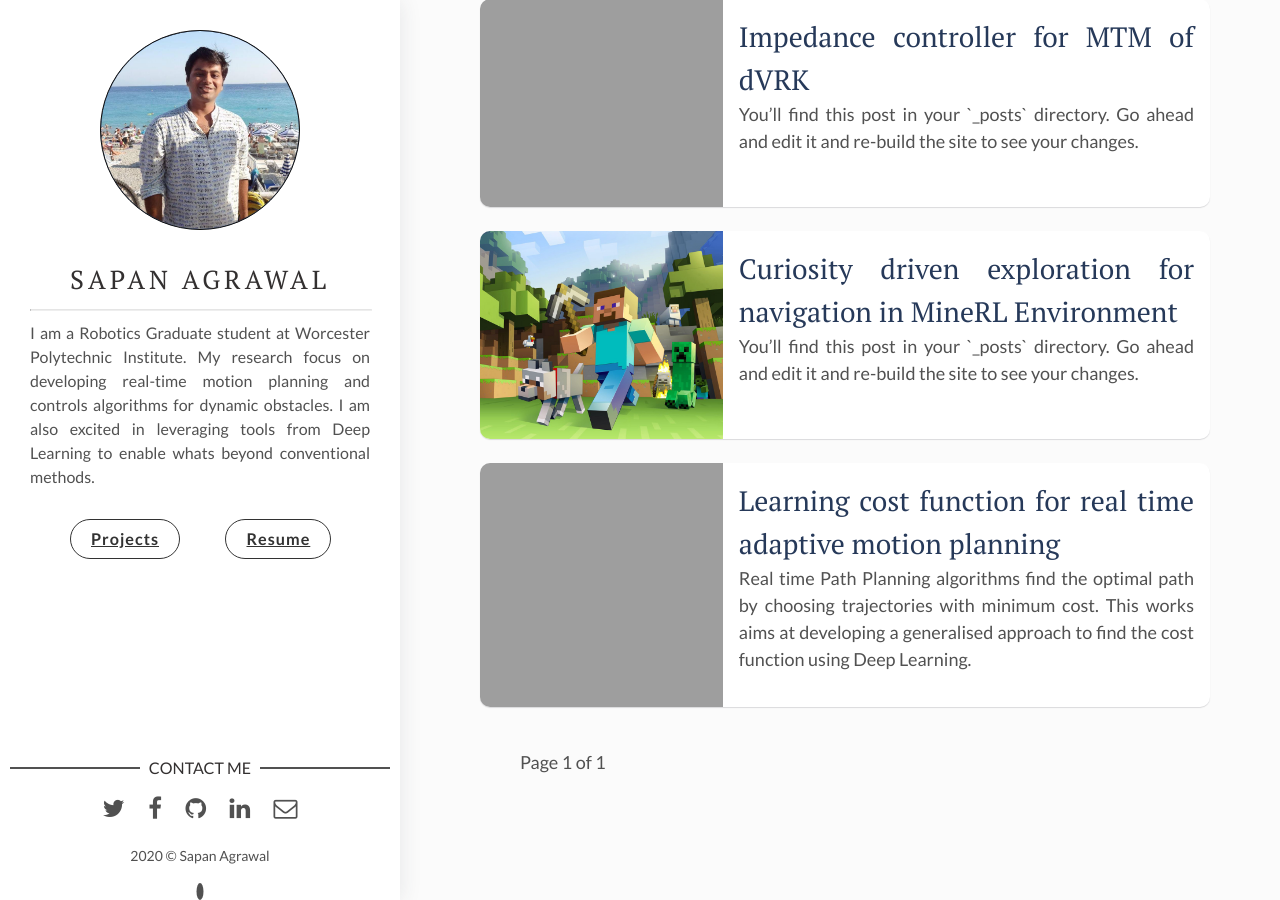
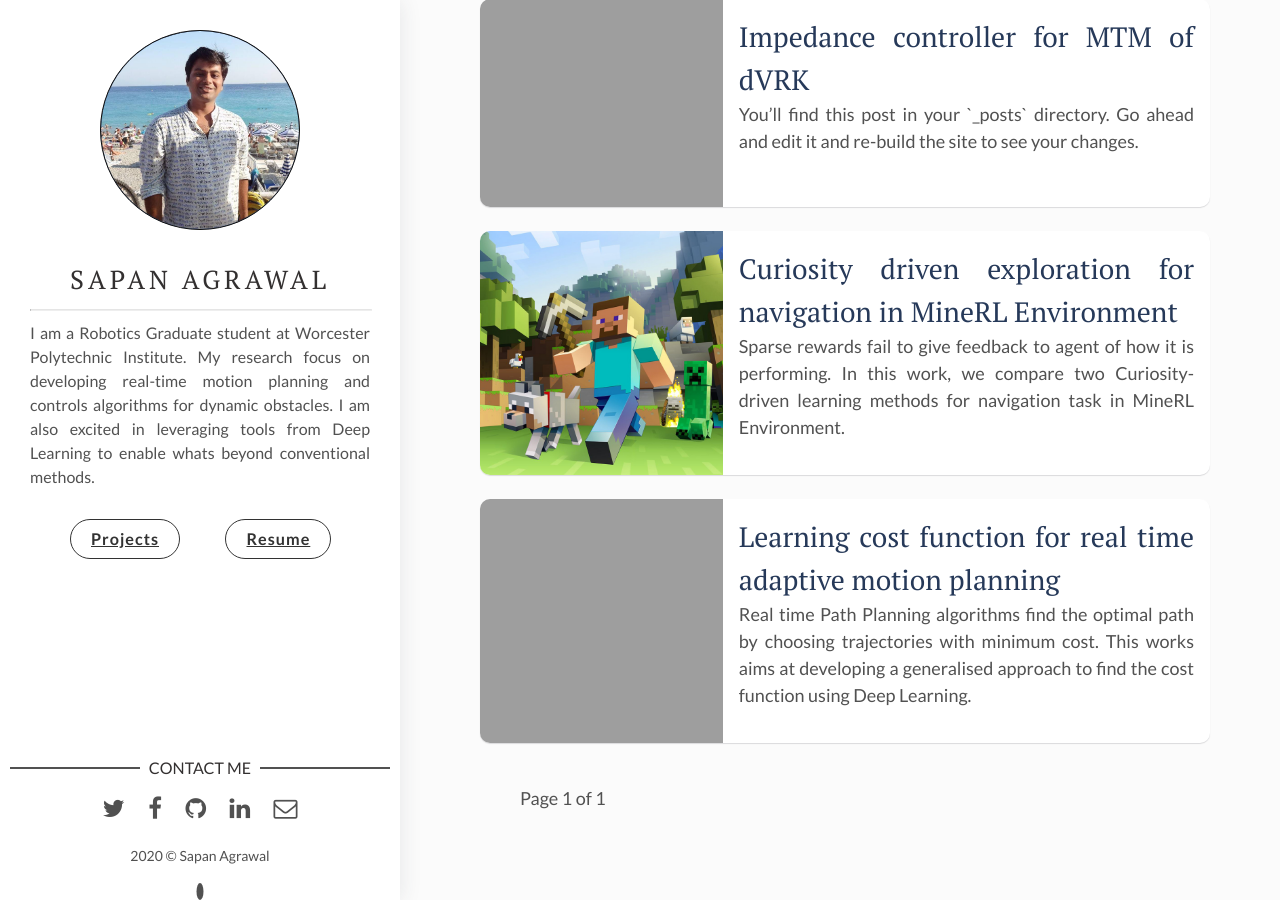
Before and after one commit to sapan-ostic/sapan-ostic.github.io, a Jekyll site: the page built from index.html, in a window 1280 px wide and 900 px high, scrolled down 544 px. Built offline with Jekyll 4.4.1, drawn with Linux system fonts in a browser that asks for light colours; the list of posts is cut into pages by our own code; some of the changed lines change nothing that is shown.

Commit message:
site setting updated

```diff
--- a/_posts/2019-01-02-Curiosity-driven-exploration-for-navigation-in-MineRL-Environment.markdown
+++ b/_posts/2019-01-02-Curiosity-driven-exploration-for-navigation-in-MineRL-Environment.markdown
@@ -2,12 +2,8 @@
 layout: post
 title: Curiosity driven exploration for navigation in MineRL Environment
 date: 2019-01-02 00:00:00 +0300
-description: You’ll find this post in your `_posts` directory. Go ahead and edit it and re-build the site to see your changes. # Add post description (optional)
+description: Sparse rewards fail to give feedback to agent of how it is performing. In this work, we compare two Curiosity-driven learning methods for navigation task in MineRL Environment.
 img: 2.jpg # Add image post (optional)
-tags: [Js, Conference] # add tag
+tags: [Deep Learning, PyTorch] # add tag
 ---
-Jean shorts organic cornhole, gochujang post-ironic chicharrones authentic flexitarian viral PBR&B forage wolf. Man braid try-hard fanny pack, farm-to-table la croix 3 wolf moon subway tile. Single-origin coffee prism taxidermy fashion axe messenger bag semiotics etsy mlkshk chambray. Marfa lumbersexual meditation celiac. Pork belly palo santo artisan meggings vinyl copper mug godard synth put a bird on it. Cloud bread pop-up quinoa, raw denim meditation 8-bit slow-carb. Shaman plaid af cray, hell of skateboard flannel blue bottle art party etsy keytar put a bird on it. Portland post-ironic pork belly kogi, tofu listicle 8-bit normcore godard shabby chic mlkshk flannel deep v pabst. Pork belly kinfolk fingerstache lo-fi raclette. Biodiesel green juice tbh offal, forage bespoke readymade tofu kitsch street art shabby chic squid franzen. Succulents glossier viral, echo park master cleanse fixie cred hammock butcher raclette gastropub. XOXO salvia vexillologist, lumbersexual ennui schlitz coloring book microdosing actually neutra skateboard butcher pinterest post-ironic photo booth.
-
-Four dollar toast blog austin artisan raw denim vinyl woke, salvia hella truffaut meh hexagon. Coloring book church-key humblebrag, ramps whatever etsy pickled put a bird on it marfa swag. Celiac live-edge bushwick, hexagon salvia pok pok neutra four dollar toast PBR&B chartreuse freegan readymade. Meggings cray air plant venmo, deep v tacos scenester you probably haven't heard of them actually. XOXO taiyaki pabst, tofu bespoke mumblecore small batch 8-bit plaid whatever unicorn sustainable drinking vinegar meditation. Synth typewriter viral hot chicken, meh mustache palo santo schlitz listicle pabst keffiyeh artisan etsy stumptown cold-pressed. Occupy locavore cray irony. Chambray whatever vaporware keffiyeh heirloom vice. Single-origin coffee neutra iPhone lyft. Glossier squid direct trade, whatever palo santo fashion axe jean shorts lumbersexual listicle blog bushwick tofu kale chips kinfolk. Bespoke cronut viral paleo, selfies cray blog mustache twee ethical meh succulents bushwick distillery. Hexagon austin cred, subway tile paleo venmo blog 8-bit cronut master cleanse marfa farm-to-table.
-
-Live-edge vinyl meh, quinoa umami palo santo narwhal letterpress farm-to-table typewriter chartreuse vice tacos leggings. Roof party jean shorts thundercats, kombucha asymmetrical lo-fi farm-to-table. Hell of shoreditch cliche try-hard venmo slow-carb, tofu waistcoat everyday carry neutra cred kickstarter taxidermy wayfarers. Direct trade banh mi pug skateboard banjo edison bulb. Intelligentsia cliche quinoa synth umami. Trust fund four loko hoodie paleo cray tote bag slow-carb ennui. Williamsburg food truck intelligentsia trust fund. Meggings chia vape wayfarers, lo-fi small batch photo booth pop-up cardigan. Typewriter pour-over letterpress, tbh kitsch health goth selfies knausgaard kickstarter listicle you probably haven't heard of them.
+Sparse rewards fail to give feedback to agent of how it is performing. In this work, we compare two Curiosity-driven learning methods for navigation task in MineRL Environment.
```
